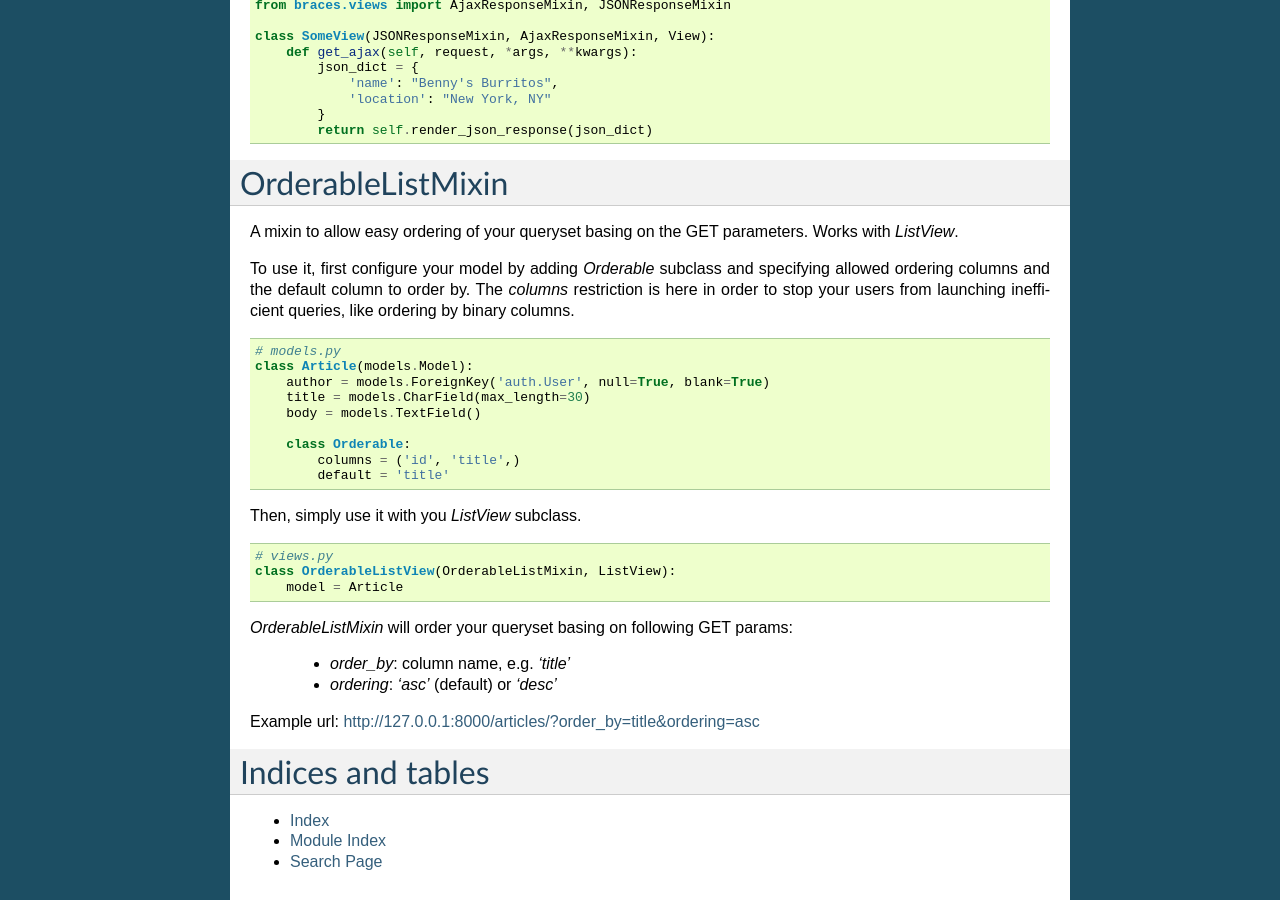
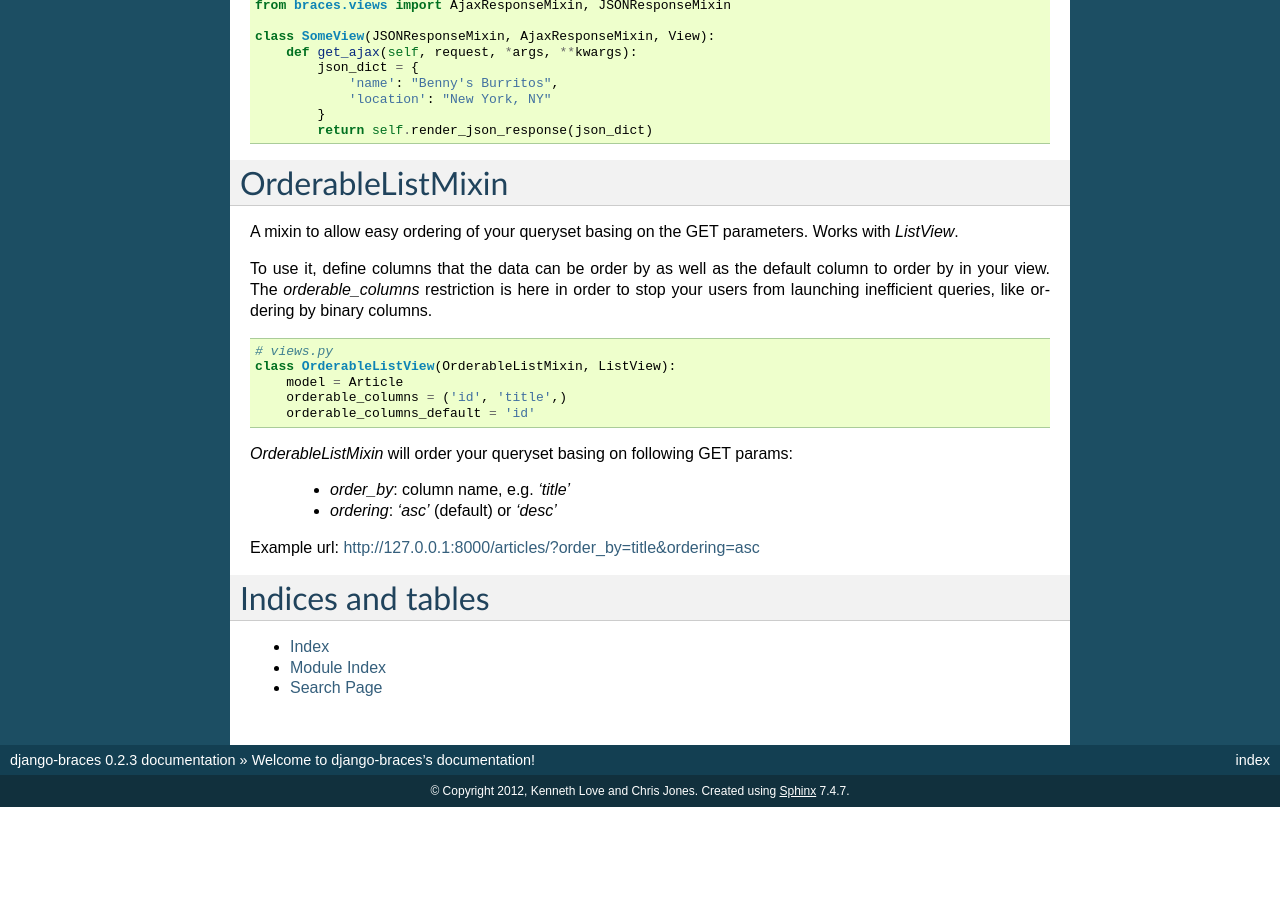
Before and after one commit to brack3t/django-braces, a Sphinx documentation site: the page built from docs/index.rst, in a window 1280 px wide and 900 px high, scrolled down 7086 px. Built offline with Sphinx 7.4.7, drawn with Linux system fonts in a browser that asks for light colours; after the commit the page ends 7893 px from its top, so only the background shows below that.

Commit message:
Remove model.Orderable in favor of view vars

```diff
--- a/docs/index.rst
+++ b/docs/index.rst
@@ -453,30 +453,18 @@ OrderableListMixin
 A mixin to allow easy ordering of your queryset basing on the GET parameters.
 Works with `ListView`.
 
-To use it, first configure your model by adding `Orderable` subclass and
-specifying allowed ordering columns and the default column to order by. The
-`columns` restriction is here in order to stop your users from launching
-inefficient queries, like ordering by binary columns.
-
-::
-
-    # models.py
-    class Article(models.Model):
-        author = models.ForeignKey('auth.User', null=True, blank=True)
-        title = models.CharField(max_length=30)
-        body = models.TextField()
-
-        class Orderable:
-            columns = ('id', 'title',)
-            default = 'title'
-
-Then, simply use it with you `ListView` subclass.
+To use it, define columns that the data can be order by  as well
+as the default column to order by in your view.
+The `orderable_columns` restriction is here in order to stop your users from
+launching inefficient queries, like ordering by binary columns.
 
 ::
 
     # views.py
     class OrderableListView(OrderableListMixin, ListView):
         model = Article
+        orderable_columns = ('id', 'title',)
+        orderable_columns_default = 'id'
 
 `OrderableListMixin` will order your queryset basing on following GET params:
 
```
Also changed, not shown: 4 other files.
